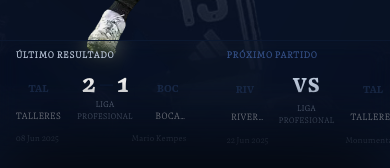
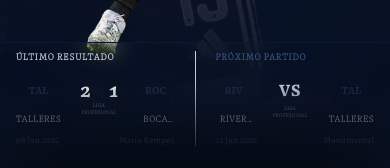
Before and after one commit to mgunsett/jp_ruizdiaz, a React (Vite) app: page / in a window 390 px wide. Shown: the part 676-844 px from the top of the page. Built offline with nearby package versions, Linux system fonts and the light colour scheme; no server answers; a web font is replaced by a local one.

Commit message:
final mobile design

```diff
--- a/src/components/Hero/MatchBox.jsx
+++ b/src/components/Hero/MatchBox.jsx
@@ -44,23 +44,23 @@ function MatchSlot({ data, label, labelColor }) {
         <Box textAlign="center" px={2}>
           {homeScore !== null && awayScore !== null ? (
             <HStack spacing={1} justify="center">
-              <Text fontFamily="heading" fontSize="2xl" color="white" lineHeight={1}>
+              <Text fontFamily="heading" fontSize={{ base: "lg", md: "2xl" }} color="white" lineHeight={1}>
                 {homeScore}
               </Text>
-              <Text fontFamily="heading" fontSize="lg" color="brand.brown" lineHeight={1}>
+              <Text fontFamily="heading" fontSize={{ base: "sm", md: "lg" }} color="brand.brown" lineHeight={1}>
                 —
               </Text>
-              <Text fontFamily="heading" fontSize="2xl" color="white" lineHeight={1}>
+              <Text fontFamily="heading" fontSize={{ base: "lg", md: "2xl" }} color="white" lineHeight={1}>
                 {awayScore}
               </Text>
             </HStack>
           ) : (
-            <Text fontFamily="heading" fontSize="xl" color="brand.amber" letterSpacing="wider">
+            <Text fontFamily="heading" fontSize={{ base: "md", md: "xl" }} color="brand.amber" letterSpacing="wider">
               VS
             </Text>
           )}
           {competition && (
-            <Text fontFamily="mono" fontSize="8px" color="brand.gray" letterSpacing="wider"
+            <Text fontFamily="mono" fontSize={{ base: "5px", md: "8px" }} color="brand.gray" letterSpacing="wider"
                   textTransform="uppercase" mt={0.5} textAlign="center">
               {competition}
             </Text>
```
